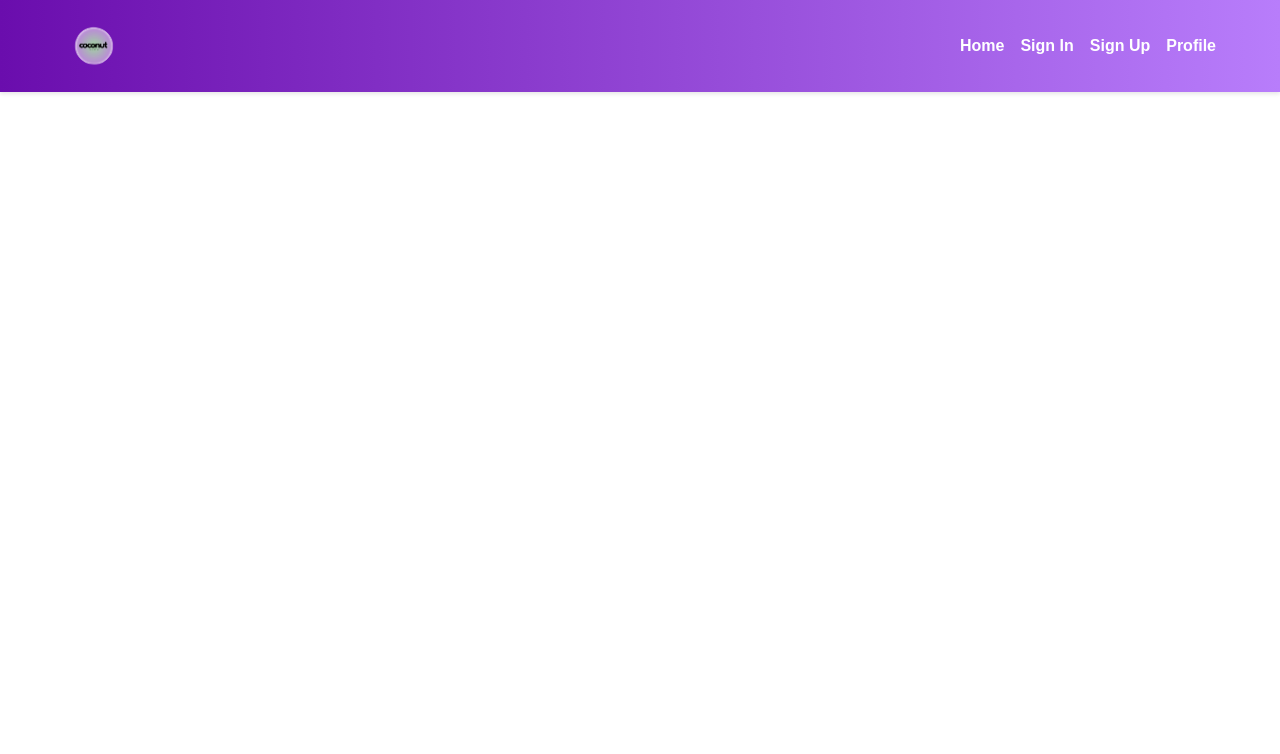
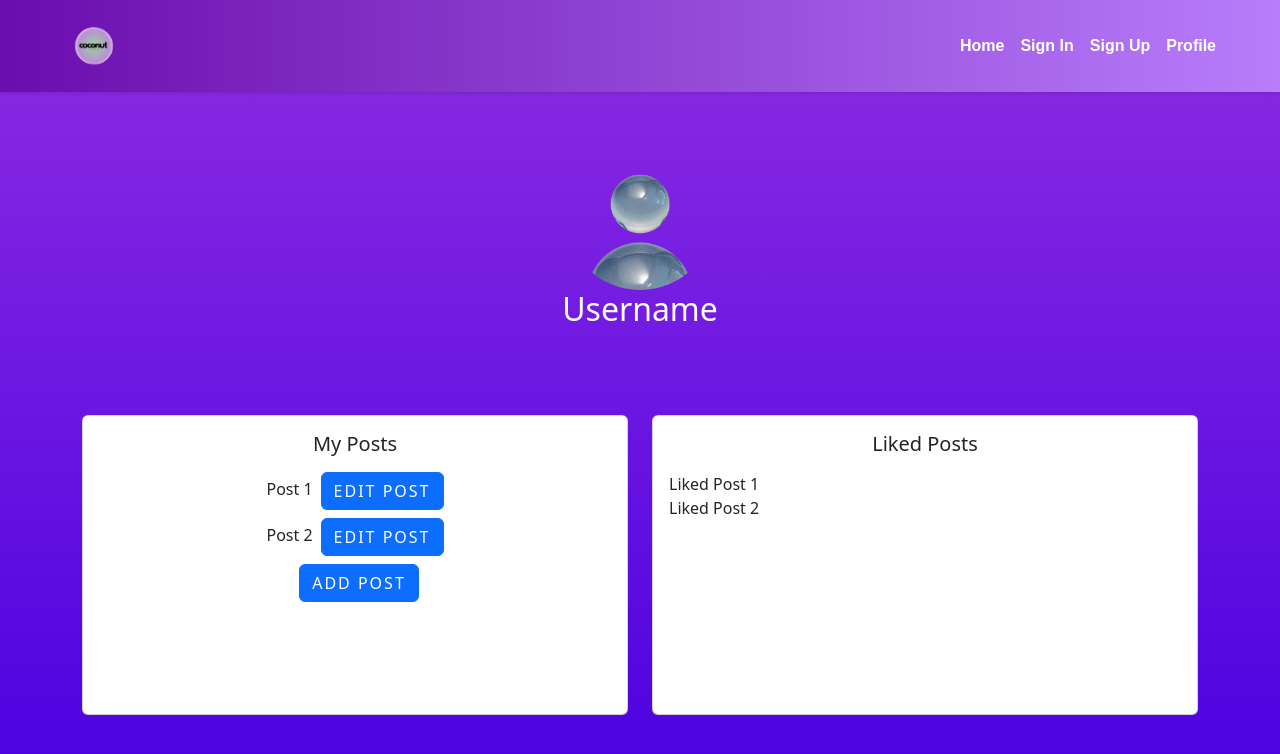
Before and after one commit to EmilijaPaleckyte/React-apollo-stack-SOCIAL_MEDIA, a React (Vite) app in the folder client/: page /profile in a window 1280 px wide. Shown: the top 754 px of the page. Built offline with nearby package versions, Linux system fonts and the light colour scheme.

Commit message:
profile frontend added

```diff
--- a/client/src/App.jsx
+++ b/client/src/App.jsx
@@ -4,6 +4,7 @@ import Header from "./components/header";
 import Home from "./components/home";
 import SignInForm from "./components/signin";
 import SignUpForm from "./components/signup";
+import UserProfile from "./components/profile";
 
 function App() {
   return (
@@ -14,6 +15,7 @@ function App() {
           <Route path="/" element={<Home />} />{" "}
           <Route path="/signup" element={<SignUpForm />} />
           <Route path="/signin" element={<SignInForm />} />
+          <Route path="/profile" element={<UserProfile />} />
         </Routes>
       </Router>
     </>
--- /dev/null
+++ b/client/src/components/profile.jsx
@@ -0,0 +1,104 @@
+import "./button.css"; // Import your button CSS file
+
+import React, { useState } from "react";
+
+import userPfp from "./assets/userpfp.png"; // Import user profile picture
+
+const UserProfile = () => {
+  const [posts, setPosts] = useState(["Post 1", "Post 2"]);
+  const [likedPosts, setLikedPosts] = useState([
+    "Liked Post 1",
+    "Liked Post 2",
+  ]);
+
+  const addPost = () => {
+    const newPost = prompt("Enter your new post:");
+    if (newPost) {
+      setPosts([...posts, newPost]);
+    }
+  };
+
+  const editPost = (index) => {
+    const editedPost = prompt("Edit your post:", posts[index]);
+    if (editedPost) {
+      const updatedPosts = [...posts];
+      updatedPosts[index] = editedPost;
+      setPosts(updatedPosts);
+    }
+  };
+
+  return (
+    <div
+      style={{
+        background: "linear-gradient(to bottom, #8E2DE2, #4A00E0)",
+        minHeight: "100vh",
+        paddingTop: "70px",
+      }}
+    >
+      <div className="container">
+        <div className="row justify-content-center">
+          {/* User Profile Section */}
+          <section
+            className="col-md-12 mb-4 text-center"
+            style={{ marginTop: "70px" }}
+          >
+            <div style={{ marginBottom: "10px" }}>
+              <img
+                src={userPfp}
+                alt="User Profile"
+                style={{ width: "150px", borderRadius: "50%" }}
+              />
+              <h2 style={{ color: "white", marginBottom: "5px" }}>Username</h2>
+            </div>
+          </section>
+
+          {/* My Posts Section */}
+          <section
+            className="col-md-6 mb-4"
+            style={{ marginTop: "5px", height: "300px" }}
+          >
+            <div className="card mt-5 h-100">
+              <div className="card-body d-flex flex-column align-items-center">
+                <h5 className="card-title text-center mb-3">My Posts</h5>
+                {posts.map((post, index) => (
+                  <div key={index} className="mb-2">
+                    {post}
+                    <button
+                      className="btn btn-primary btn-tag ms-2"
+                      onClick={() => editPost(index)}
+                    >
+                      Edit Post
+                    </button>
+                  </div>
+                ))}
+                <button
+                  className="btn btn-primary btn-tag ms-2"
+                  onClick={addPost}
+                >
+                  Add Post
+                </button>
+              </div>
+            </div>
+          </section>
+
+          {/* Liked Posts Section */}
+          <section
+            className="col-md-6 mb-4"
+            style={{ marginTop: "5px", height: "300px" }}
+          >
+            <div className="card mt-5 h-100">
+              <div className="card-body">
+                <h5 className="card-title text-center mb-3">Liked Posts</h5>
+                {likedPosts.map((likedPost, index) => (
+                  <div key={index}>{likedPost}</div>
+                ))}
+              </div>
+            </div>
+          </section>
+        </div>
+      </div>
+    </div>
+  );
+};
+
+export default UserProfile;
```
Also changed, not shown: client/src/components/assets/userpfp.png (added).
